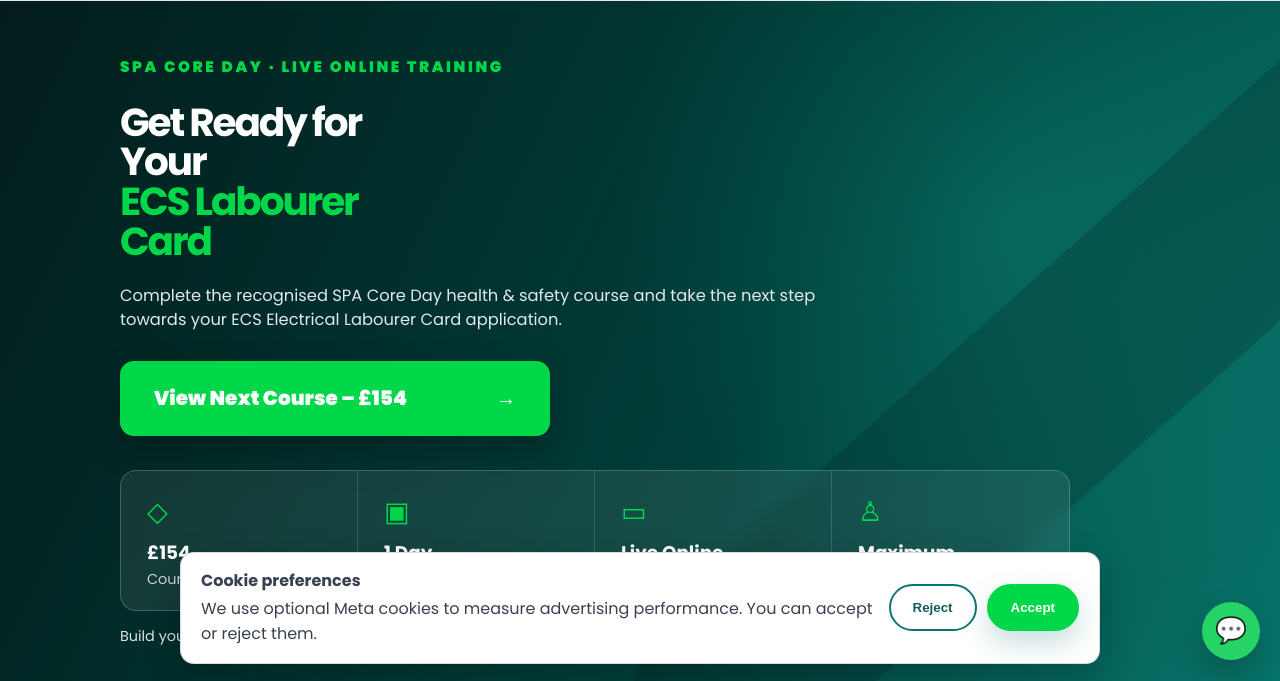
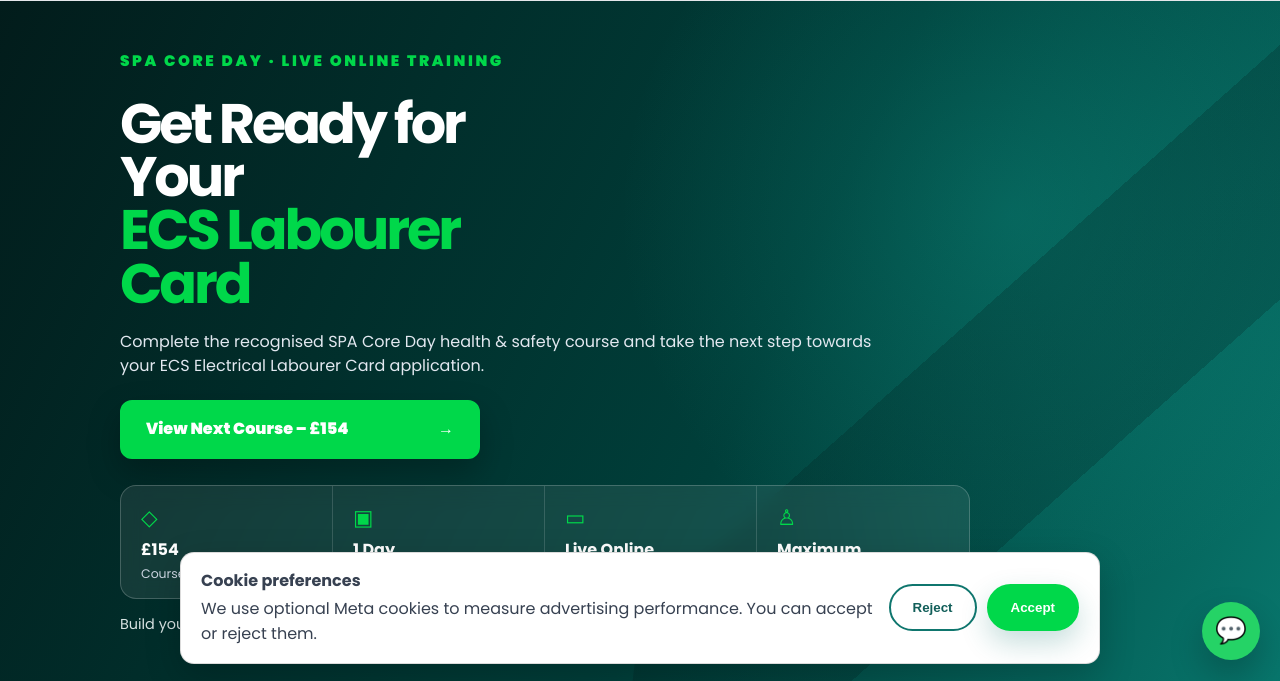
Before and after one commit to Kevinavey/AV_Training_Website_V7_Backend_Connected, a website: page index.html in a window 1280 px wide. Shown: the part 120-801 px from the top of the page. Drawn offline with Linux system fonts and the light colour scheme; no server answers.

Commit message:
Balance homepage hero typography and controls at 70 percent scale

```diff
--- a/css/style.css
+++ b/css/style.css
@@ -1172,3 +1172,33 @@
    max-width:620px!important;
  }
 }
+
+/* Balanced hero proportions — ~70% of original */
+@media (min-width: 761px){
+ .exact-hero{min-height:690px!important;padding:48px 0 44px!important}
+ .exact-hero h1{
+   font-size:clamp(3.05rem,4.35vw,4.4rem)!important;
+   line-height:.96!important;
+   max-width:720px!important;
+   margin-bottom:20px!important;
+ }
+ .exact-hero .ecs-hero-lead{
+   font-size:1rem!important;
+   line-height:1.48!important;
+   max-width:760px!important;
+   margin-bottom:22px!important;
+ }
+ .exact-hero .hero-actions{margin-bottom:26px!important}
+ .exact-hero .ecs-hero-cta{
+   min-width:360px!important;
+   width:auto!important;
+   padding:15px 24px!important;
+   font-size:1rem!important;
+   border-radius:12px!important;
+ }
+ .exact-hero .ecs-hero-facts{max-width:850px!important}
+ .exact-hero .ecs-hero-facts div{padding:15px 20px!important;min-height:100px!important}
+ .exact-hero .ecs-hero-facts strong{font-size:1rem!important}
+ .exact-hero .ecs-hero-facts span{font-size:.78rem!important}
+ .exact-hero .ecs-hero-facts i{font-size:1.35rem!important;margin-bottom:6px!important}
+}
```
